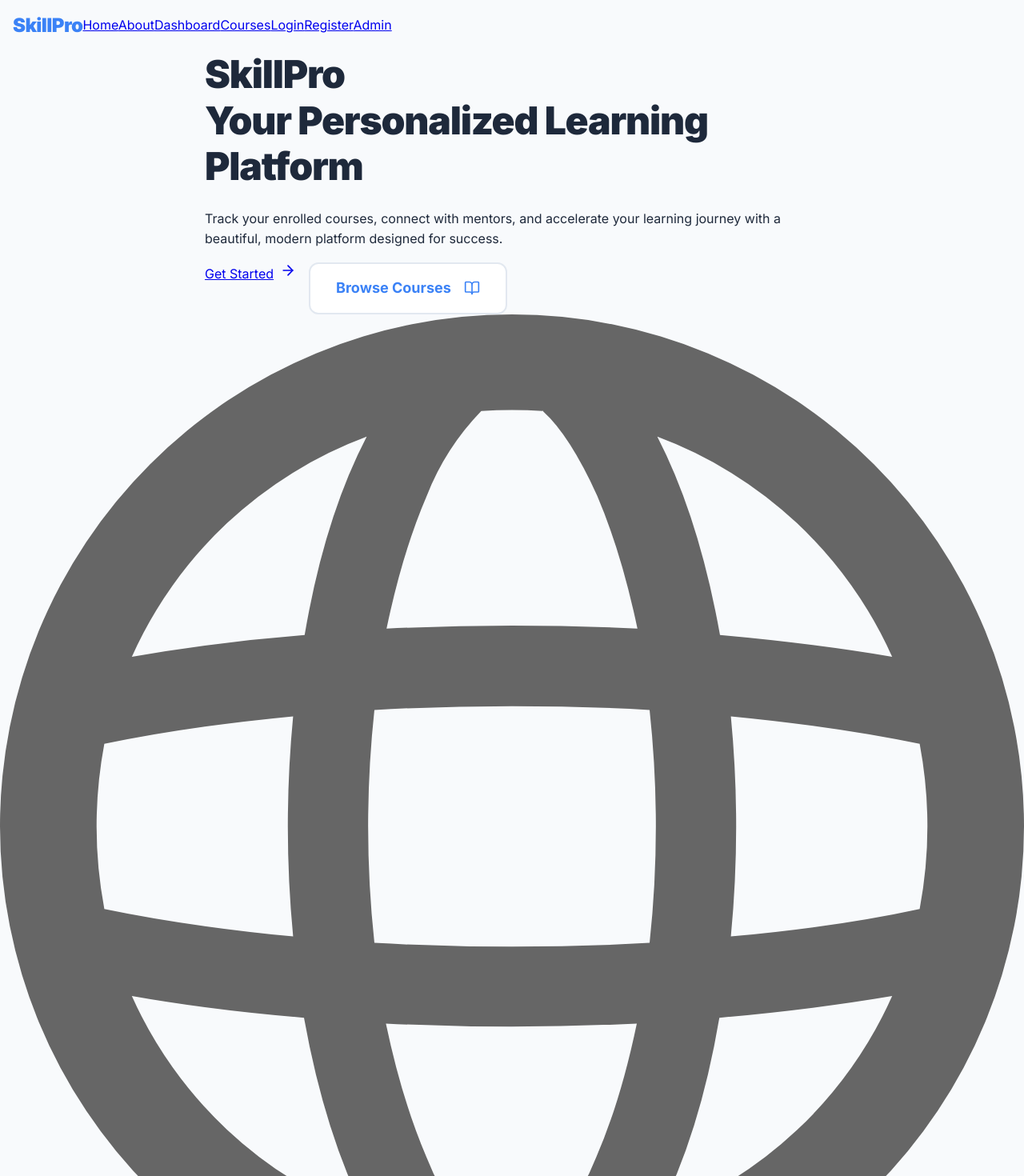
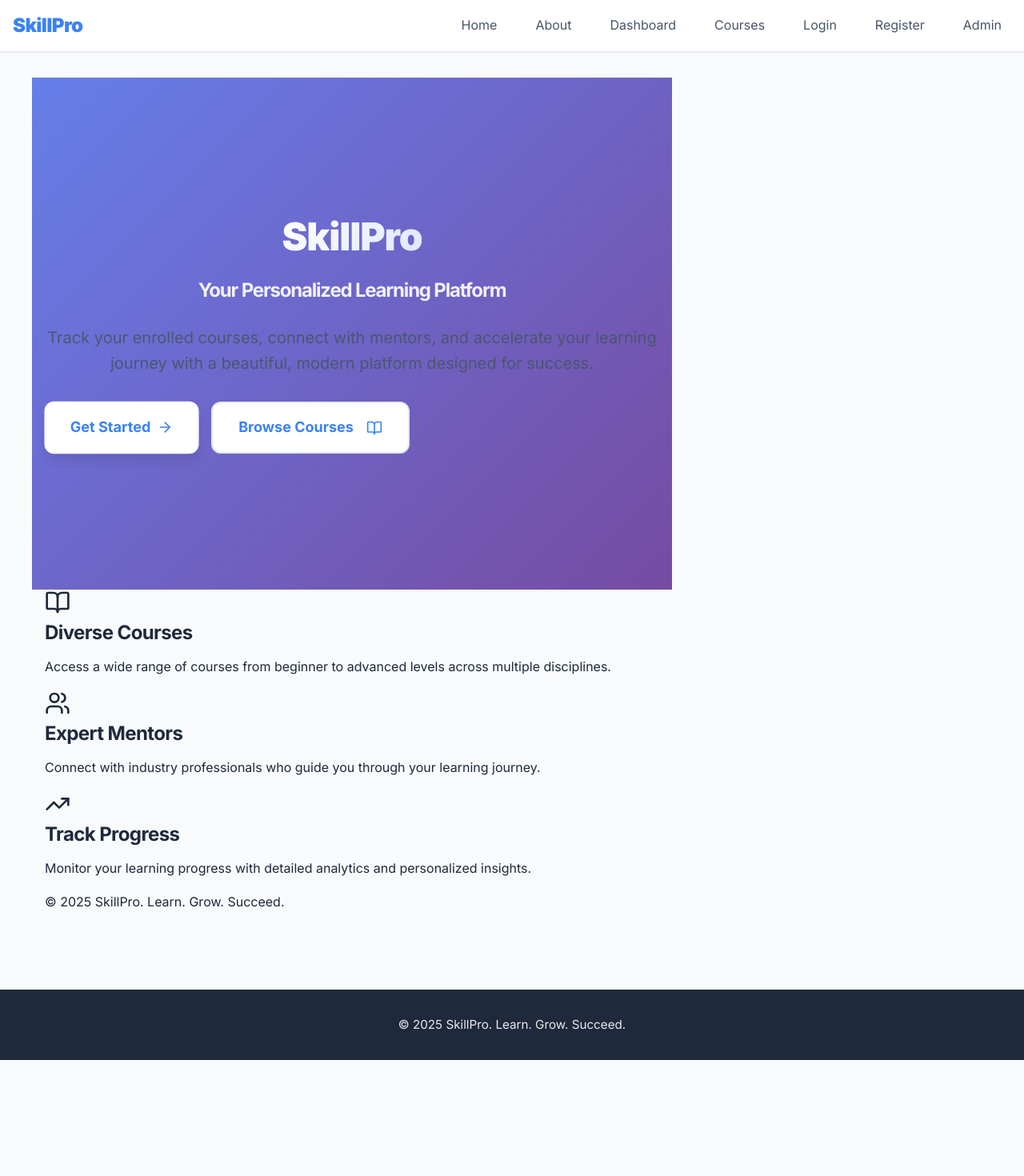
Before and after one commit to Larry-Master/SkillPro, a Next.js app in the folder skillpro/: page / in a window 1280 px wide. Shown: the top 1470 px of the page at 80% size. After the commit the page ends 1325 px from the top, so only its background shows below. Built offline with nearby package versions, Linux system fonts and the light colour scheme.

Commit message:
Update layout.css

```diff
--- a/skillpro/styles/layout.css
+++ b/skillpro/styles/layout.css
@@ -1,21 +1,20 @@
 /* Modern Layout System */
 
-/* Header */
-.header {
-  background: var(--bg-primary);
+/* Header Styles */
+.main-header {
+  background: var(--surface-glass);
   border-bottom: 1px solid var(--border-color);
   box-shadow: var(--shadow-sm);
   position: sticky;
   top: 0;
   z-index: 50;
   backdrop-filter: blur(12px);
-  background: var(--surface-glass);
 }
 
 .header-content {
   display: flex;
   align-items: center;
-  justify-content: between;
+  justify-content: space-between;
   height: 4rem;
   max-width: 1280px;
   margin: 0 auto;
@@ -30,14 +29,14 @@
   letter-spacing: -0.025em;
 }
 
-.nav {
+.main-nav {
   display: flex;
   align-items: center;
-  gap: var(--space-8);
+  gap: var(--space-6);
   margin-left: auto;
 }
 
-.nav-link {
+.main-nav a {
   font-weight: 500;
   color: var(--text-secondary);
   text-decoration: none;
@@ -46,43 +45,106 @@
   transition: all var(--transition-base);
 }
 
-.nav-link:hover {
+.main-nav a:hover {
   color: var(--primary);
   background: rgba(59, 130, 246, 0.1);
 }
 
-.nav-link.active {
-  color: var(--primary);
-  background: rgba(59, 130, 246, 0.1);
+/* Page Container */
+.page-container {
+  min-height: calc(100vh - 8rem);
+  max-width: 1200px;
+  margin: 0 auto;
+  padding: var(--space-8) var(--space-4);
 }
 
-/* Hero Section */
-.hero {
+/* Main Content Styling */
+main {
+  max-width: 800px;
+  margin: 0 auto;
+}
+
+main h1 {
+  text-align: center;
+  color: var(--primary);
+  margin-bottom: var(--space-8);
+  font-size: 2.5rem;
+}
+
+main p {
+  font-size: 1.125rem;
+  color: var(--text-secondary);
+  text-align: center;
+  margin-bottom: var(--space-6);
+}
+
+/* Course Lists */
+main ul {
+  list-style: none;
+  display: grid;
+  grid-template-columns: repeat(auto-fit, minmax(300px, 1fr));
+  gap: var(--space-4);
+  margin: var(--space-8) 0;
+}
+
+main li {
+  background: var(--bg-primary);
+  padding: var(--space-5);
+  border-radius: var(--radius-lg);
+  border: 1px solid var(--border-color);
+  box-shadow: var(--shadow-sm);
+  transition: all var(--transition-base);
+  display: flex;
+  justify-content: space-between;
+  align-items: center;
+  gap: var(--space-4);
+}
+
+main li:hover {
+  box-shadow: var(--shadow-md);
+  transform: translateY(-2px);
+  border-color: var(--primary-light);
+}
+
+/* Buttons */
+main button {
+  background: var(--primary);
+  color: var(--text-inverse);
+  border: none;
+  padding: var(--space-3) var(--space-5);
+  border-radius: var(--radius-md);
+  font-weight: 600;
+  font-size: 0.95rem;
+  cursor: pointer;
+  transition: all var(--transition-base);
+  box-shadow: var(--shadow-sm);
+}
+
+main button:hover {
+  background: var(--primary-dark);
+  transform: translateY(-1px);
+  box-shadow: var(--shadow-md);
+}
+
+/* Home Page Hero */
+.home-hero {
+  min-height: 80vh;
+  display: flex;
+  align-items: center;
+  justify-content: center;
   background: var(--bg-accent);
   color: var(--text-inverse);
-  padding: var(--space-12) 0;
   text-align: center;
   position: relative;
   overflow: hidden;
-}
-
-.hero::before {
-  content: '';
-  position: absolute;
-  top: 0;
-  left: 0;
-  right: 0;
-  bottom: 0;
-  background: rgba(0, 0, 0, 0.1);
-  backdrop-filter: blur(1px);
+  margin: 0 calc(-1 * var(--space-4));
 }
 
 .hero-content {
+  max-width: 800px;
+  padding: 0 var(--space-4);
+  z-index: 10;
   position: relative;
-  z-index: 10;
-  max-width: 800px;
-  margin: 0 auto;
-  padding: 0 var(--space-4);
 }
 
 .hero-title {
@@ -92,163 +154,211 @@
   letter-spacing: -0.025em;
 }
 
-.hero-subtitle {
+.gradient-text {
+  background: linear-gradient(135deg, #fff 0%, #e0e7ff 100%);
+  -webkit-background-clip: text;
+  -webkit-text-fill-color: transparent;
+  background-clip: text;
+}
+
+.hero-sub {
+  font-size: 1.5rem;
+  font-weight: 700;
+  color: rgba(255, 255, 255, 0.9);
+}
+
+.hero-desc {
   font-size: 1.25rem;
   margin-bottom: var(--space-8);
   opacity: 0.9;
   line-height: 1.6;
 }
 
-/* Page Layout */
-.page {
-  min-height: calc(100vh - 4rem);
+.hero-cta {
+  display: inline-flex;
+  align-items: center;
+  background: var(--bg-primary);
+  color: var(--primary);
+  padding: var(--space-4) var(--space-8);
+  border-radius: var(--radius-lg);
+  text-decoration: none;
+  font-weight: 700;
+  font-size: 1.125rem;
+  box-shadow: var(--shadow-lg);
+  transition: all var(--transition-base);
+}
+
+.hero-cta:hover {
+  transform: translateY(-2px);
+  box-shadow: var(--shadow-xl);
+}
+
+/* Login/Register Forms */
+.login-container {
+  max-width: 500px;
+  margin: 0 auto;
+  background: var(--surface-glass);
+  padding: var(--space-8);
+  border-radius: var(--radius-lg);
+  box-shadow: var(--shadow-md);
+  backdrop-filter: blur(12px);
+  border: 1px solid var(--border-color);
+}
+
+.login-header {
+  text-align: center;
+  margin-bottom: var(--space-8);
+}
+
+.login-header h1 {
+  color: var(--primary);
+  margin-bottom: var(--space-2);
+}
+
+.subtext {
+  color: var(--text-muted);
+  font-size: 1rem;
+}
+
+.login-form {
+  display: flex;
+  flex-direction: column;
+  gap: var(--space-5);
+}
+
+.form-group {
   display: flex;
   flex-direction: column;
 }
 
-.page-header {
-  background: var(--bg-primary);
-  border-bottom: 1px solid var(--border-color);
-  padding: var(--space-8) 0;
-}
-
-.page-title {
-  font-size: 2.25rem;
-  font-weight: 800;
-  color: var(--primary);
+.form-label {
+  display: flex;
+  align-items: center;
+  gap: var(--space-2);
+  font-weight: 600;
+  color: var(--text-primary);
   margin-bottom: var(--space-2);
 }
 
-.page-subtitle {
-  font-size: 1.125rem;
-  color: var(--text-secondary);
+.form-input {
+  width: 100%;
+  padding: var(--space-3) var(--space-4);
+  border: 2px solid var(--border-color);
+  border-radius: var(--radius-md);
+  font-size: 1rem;
+  transition: all var(--transition-base);
+  background: var(--bg-primary);
 }
 
-.page-content {
-  flex: 1;
-  padding: var(--space-8) 0;
+.form-input:focus {
+  outline: none;
+  border-color: var(--primary);
+  box-shadow: 0 0 0 3px rgba(59, 130, 246, 0.1);
 }
 
-/* Section Layouts */
-.section {
-  padding: var(--space-12) 0;
-}
-
-.section-header {
+/* Signature */
+.signature {
   text-align: center;
-  margin-bottom: var(--space-10);
-}
-
-.section-title {
-  font-size: 2rem;
-  font-weight: 700;
-  color: var(--text-primary);
-  margin-bottom: var(--space-4);
-}
-
-.section-subtitle {
-  font-size: 1.125rem;
-  color: var(--text-secondary);
-  max-width: 600px;
-  margin: 0 auto;
+  margin-top: var(--space-12);
+  padding: var(--space-6);
+  font-style: italic;
+  color: var(--text-muted);
+  border-top: 1px solid var(--border-light);
 }
 
 /* Footer */
-.footer {
+.main-footer {
   background: var(--text-primary);
   color: var(--text-inverse);
-  padding: var(--space-10) 0 var(--space-6);
-  margin-top: auto;
+  text-align: center;
+  padding: var(--space-8) var(--space-4);
+  margin-top: var(--space-12);
 }
 
-.footer-content {
-  text-align: center;
+.main-footer p {
+  margin: 0;
+  opacity: 0.9;
+  font-size: 0.95rem;
 }
 
-.footer-text {
-  opacity: 0.8;
-  margin-bottom: var(--space-4);
+/* Animations */
+.fade-in {
+  animation: fadeIn 0.6s ease-out;
 }
 
-/* Utility Layouts */
-.flex {
-  display: flex;
+@keyframes fadeIn {
+  from {
+    opacity: 0;
+    transform: translateY(20px);
+  }
+  to {
+    opacity: 1;
+    transform: translateY(0);
+  }
 }
 
-.flex-col {
-  flex-direction: column;
+.pulse {
+  animation: pulse 2s infinite;
 }
 
-.items-center {
-  align-items: center;
+@keyframes pulse {
+  0%, 100% {
+    transform: scale(1);
+  }
+  50% {
+    transform: scale(1.05);
+  }
 }
-
-.justify-center {
-  justify-content: center;
-}
-
-.justify-between {
-  justify-content: space-between;
-}
-
-.gap-1 { gap: var(--space-1); }
-.gap-2 { gap: var(--space-2); }
-.gap-3 { gap: var(--space-3); }
-.gap-4 { gap: var(--space-4); }
-.gap-6 { gap: var(--space-6); }
-.gap-8 { gap: var(--space-8); }
-
-/* Spacing Utilities */
-.p-4 { padding: var(--space-4); }
-.p-6 { padding: var(--space-6); }
-.p-8 { padding: var(--space-8); }
-
-.mt-4 { margin-top: var(--space-4); }
-.mt-6 { margin-top: var(--space-6); }
-.mt-8 { margin-top: var(--space-8); }
-
-.mb-4 { margin-bottom: var(--space-4); }
-.mb-6 { margin-bottom: var(--space-6); }
-.mb-8 { margin-bottom: var(--space-8); }
-
-/* Text Utilities */
-.text-center { text-align: center; }
-.text-left { text-align: left; }
-.text-right { text-align: right; }
-
-.font-semibold { font-weight: 600; }
-.font-bold { font-weight: 700; }
-.font-extrabold { font-weight: 800; }
-
-.text-primary { color: var(--primary); }
-.text-secondary { color: var(--text-secondary); }
-.text-muted { color: var(--text-muted); }
 
 /* Responsive Design */
 @media (max-width: 768px) {
   .header-content {
-    padding: 0 var(--space-4);
+    flex-direction: column;
+    height: auto;
+    padding: var(--space-4);
+    gap: var(--space-4);
   }
 
-  .nav {
+  .main-nav {
     gap: var(--space-4);
+    margin-left: 0;
+    flex-wrap: wrap;
+    justify-content: center;
+  }
+
+  .page-container {
+    padding: var(--space-4);
+  }
+
+  .home-hero {
+    min-height: 60vh;
+    margin: 0 calc(-1 * var(--space-4));
   }
 
   .hero-title {
     font-size: 2rem;
   }
 
-  .page-title {
-    font-size: 1.875rem;
+  .hero-sub {
+    font-size: 1.25rem;
   }
 
-  .section-title {
-    font-size: 1.5rem;
+  main h1 {
+    font-size: 2rem;
   }
 
-  .grid-cols-2,
-  .grid-cols-3,
-  .grid-cols-4 {
+  main ul {
     grid-template-columns: 1fr;
   }
+
+  main li {
+    flex-direction: column;
+    text-align: center;
+    gap: var(--space-3);
+  }
+
+  .login-container {
+    margin: var(--space-4);
+    padding: var(--space-6);
+  }
 }
```
